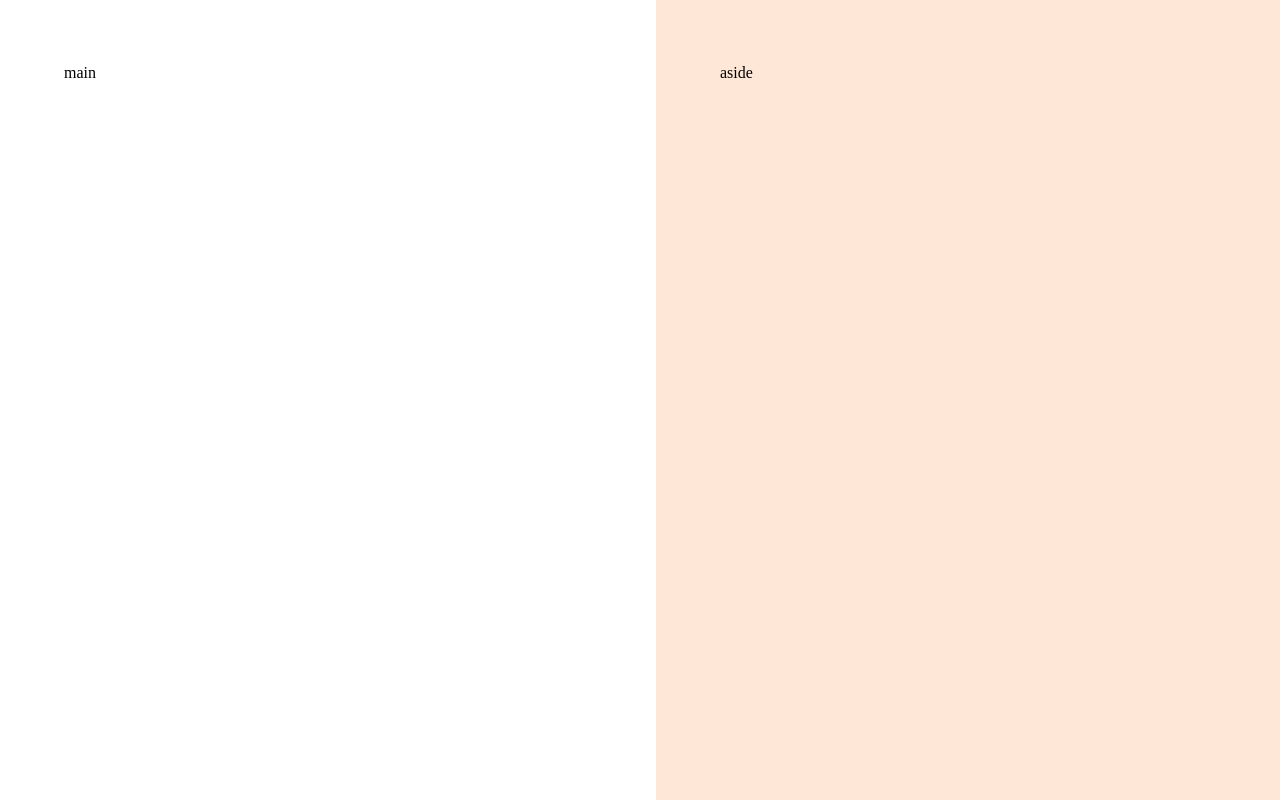
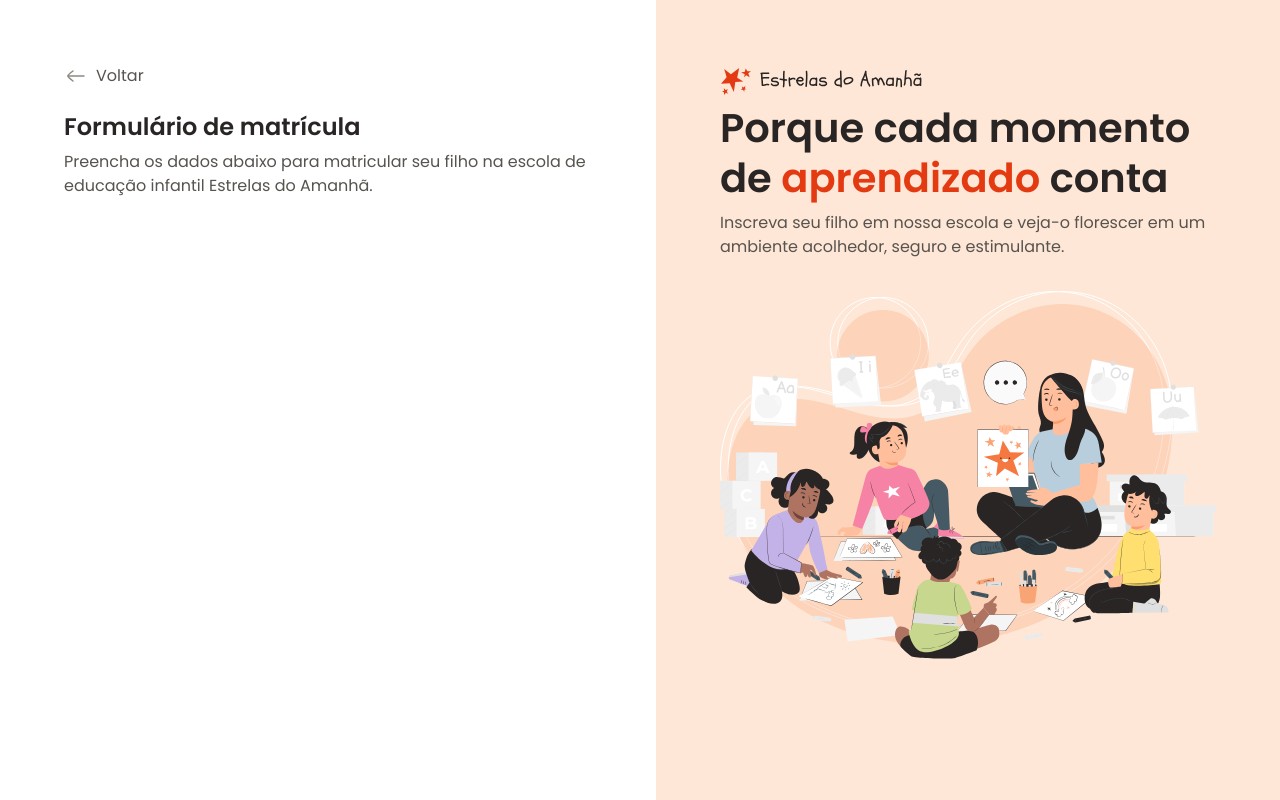
Before and after one commit to iRianRibeiro/projeto-Formulario, a plain HTML site: page index.html in a window 1280 px wide. Drawn offline with Linux system fonts and the light colour scheme.

Commit message:
aside contents and main contents

```diff
--- a/index.html
+++ b/index.html
@@ -6,7 +6,7 @@
 
   <meta charset="UTF-8">
   <meta name="viewport" content="width=device-width, initial-scale=1.0">
-  <title>Formulário de matrícula</title>
+  <title>Formulário de matrícula | Estrela do Amanhã</title>
 
   <link rel="stylesheet" href="./style/index.css">
   <link href="https://fonts.googleapis.com/css2?family=Poppins:ital,wght@0,100;0,200;0,300;0,400;0,500;0,600;0,700;0,800;0,900;1,100;1,200;1,300;1,400;1,500;1,600;1,700;1,800;1,900&display=swap" rel="stylesheet">
@@ -15,11 +15,35 @@
 <body>
   <div id="app">
     <main>
-      <div class="main-container">main</div>
+      <div class="main-container">
+        <div class="back">
+          <img src="assets/icons/arrow-left-02.svg" alt="ícone dee voltar">
+          <span>Voltar</span>
+        </div>
+
+        <h1>
+          Formulário de matrícula
+        </h1>
+        <p>
+          Preencha os dados abaixo para matricular seu filho na escola de educação infantil Estrelas do Amanhã.
+        </p>
+      </div>
     </main>
 
     <aside>
-      <div class="aside-container">aside</div>
+      <div class="aside-container">
+        <header>
+          <img src="assets/logo.svg" alt="Logo Estrela do Amanhã ">
+          <h2>
+            Porque cada momento de <span>aprendizado</span> conta
+          </h2>
+          <p>
+            Inscreva seu filho em nossa escola e veja-o florescer em um ambiente acolhedor, seguro e estimulante.
+          </p>
+        </header>
+
+        <img src="assets/Illustration.svg" alt="Ilustração de uma professora com alunos em volta prestando atenção">
+      </div>
     </aside>
   </div>
 </body>
--- a/style/global.css
+++ b/style/global.css
@@ -41,4 +41,15 @@
 
 body {
   overflow: hidden;
+  font: var(--text);
+  color: var(--text-secondary);
 }
+
+h1, h2 {
+  color: var(--text-primary);
+}
+
+img {
+  max-width: 100%;
+  height: auto;
+}
--- a/style/layout.css
+++ b/style/layout.css
@@ -15,6 +15,19 @@ main {
     margin-left: auto;
   }
 
+  & .back {
+    display: flex;
+    align-items: center;
+    gap: .5rem;
+    margin-bottom: 1.5rem;
+  }
+
+  & h1 {
+    font: 600 1.5rem/1.25 var(--font-family);
+    margin-bottom: .5rem;
+  }
+
+
 }
 
 aside {
@@ -23,5 +36,19 @@ aside {
 
   & .aside-container {
     max-width: 31rem;
+
+    & > img {
+      margin-top: 2rem;
+    }
+  }
+
+
+  & h2 {
+    font: 600 2.5rem/1.25 var(--font-family);
+    margin-bottom: .5rem;
+  }
+
+  & span {
+    color: var(--text-highlight);
   }
 }
```
